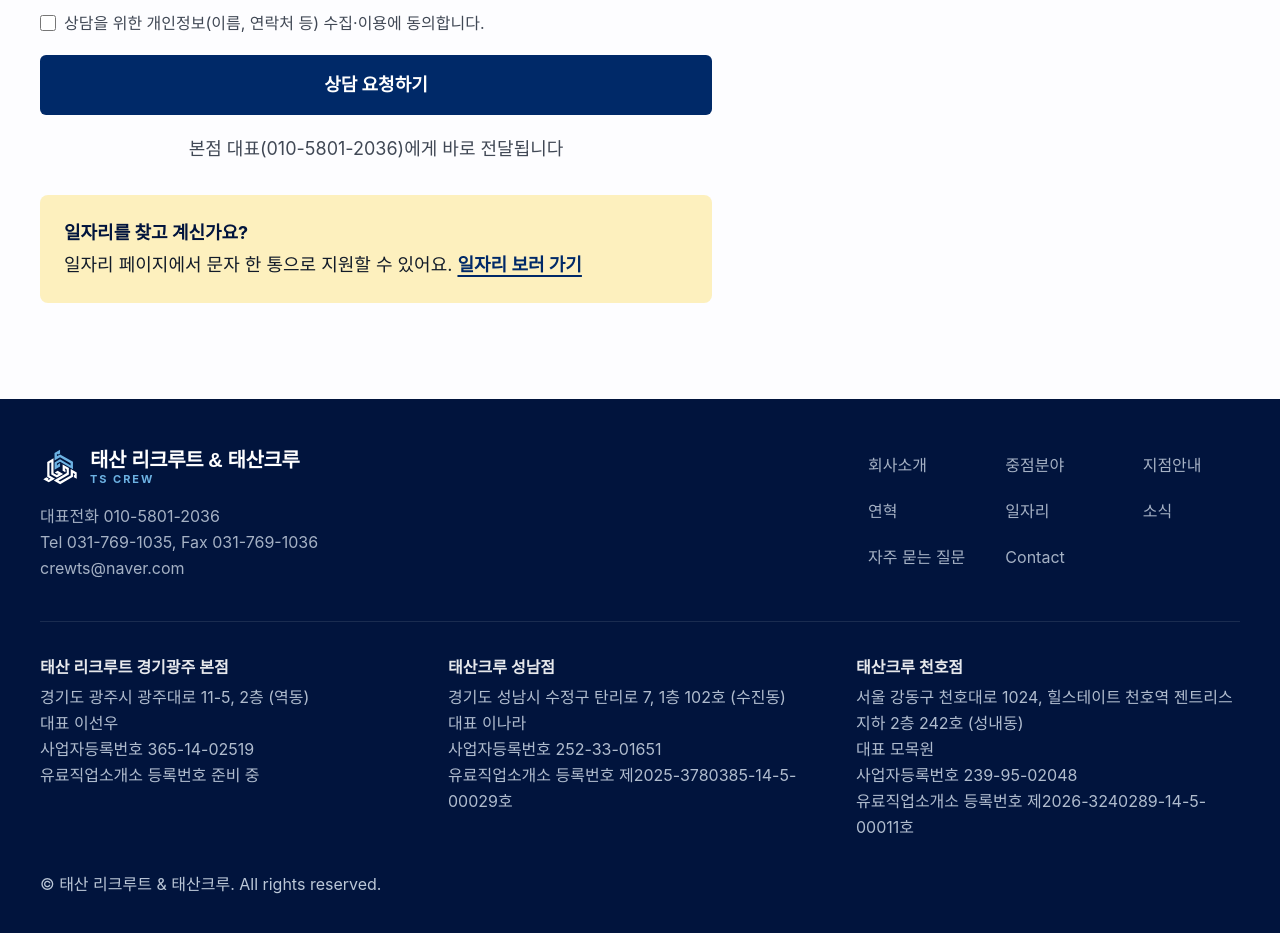
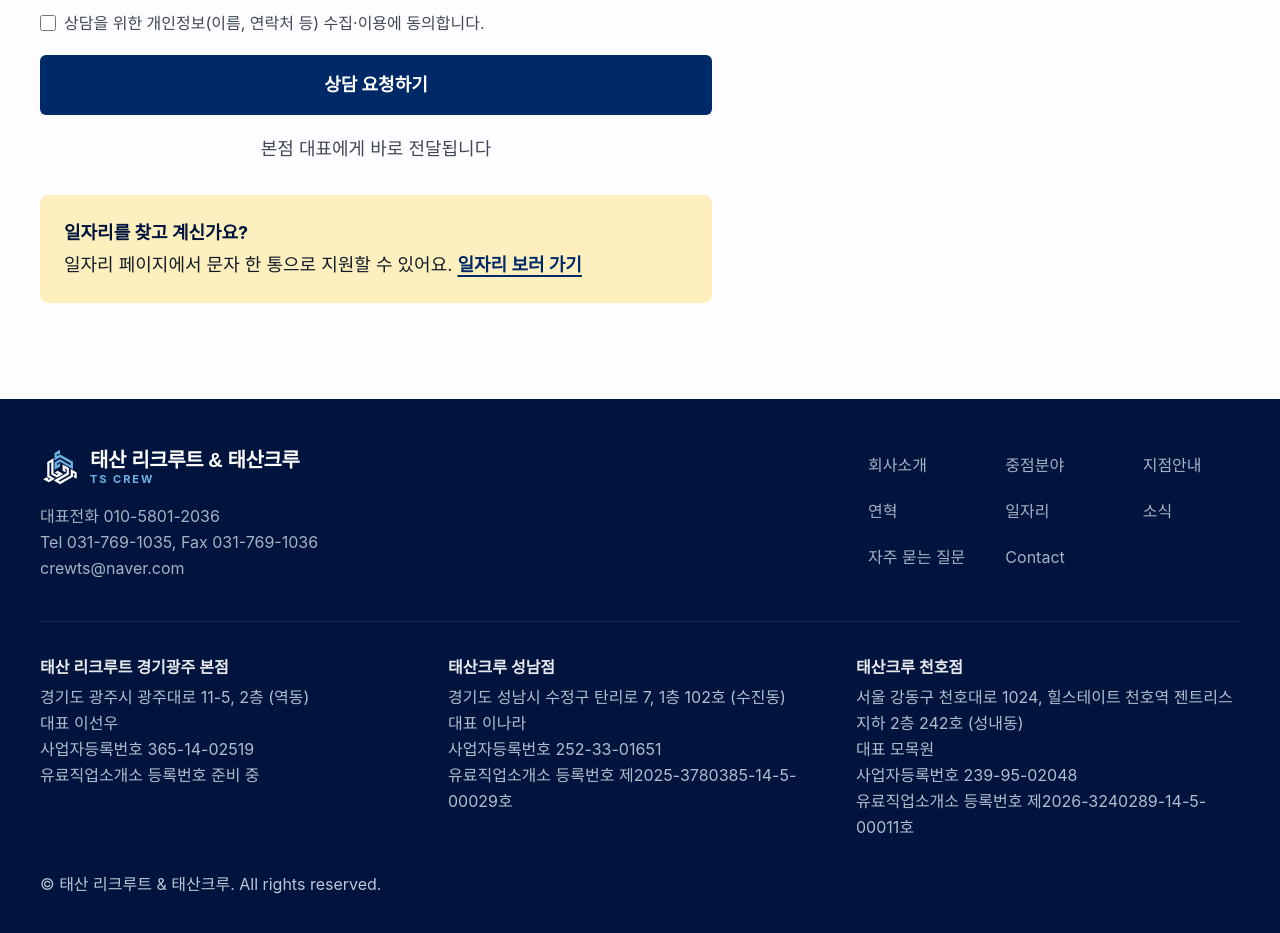
Before and after one commit to FlutterNeverDie/taesancrew, a Next.js app: page /contact in a window 1280 px wide. Shown: the part 1060-1993 px from the top of the page. Built offline with nearby package versions, Linux system fonts and the light colour scheme; a web font is replaced by a local one.

Commit message:
문의 폼 안내 문구에서 번호 빼기

```diff
--- a/src/areas/contact/form/ContactForm.tsx
+++ b/src/areas/contact/form/ContactForm.tsx
@@ -66,7 +66,7 @@
         <button type="submit" className="press w-full cursor-pointer rounded-md bg-navy-800 py-4 text-lg font-bold text-white hover:bg-navy-900">
           상담 요청하기
         </button>
-        <p className="text-center text-base text-muted md:text-lg">본점 대표({to})에게 바로 전달됩니다</p>
+        <p className="text-center text-base text-muted md:text-lg">본점 대표에게 바로 전달됩니다</p>
       </form>
 
       {/* 제출 후: PC에서는 문자 앱이 없으므로 받는 번호와 내용을 보여준다 */}
```
